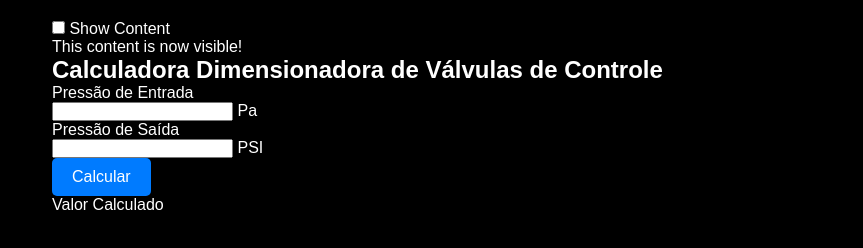
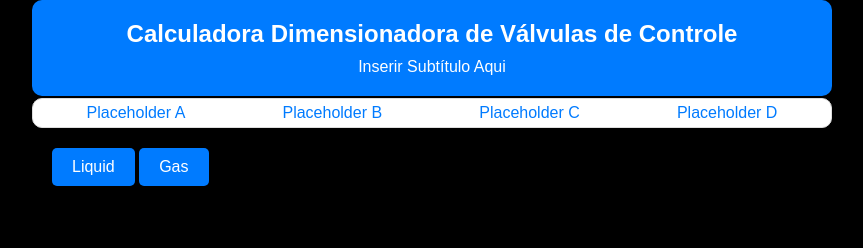
Before and after one commit to Jonas-SLA/valve-sizing-calculator, a plain HTML site: page index.html in a window 1280 px wide. Shown: the whole page, without its empty margins (208-1071 px from the left). Drawn offline with Linux system fonts and the light colour scheme.

Commit message:
Update index.html

```diff
--- a/index.html
+++ b/index.html
@@ -10,65 +10,104 @@
     <!-- Main Div for whole project formatting -->
     <div class="container">
 
+        <!-- Title Box Div -->
+        <div class="title-box">
+            <!-- Header with Title and Information -->
+            <header>
+                <h1>Calculadora Dimensionadora de Válvulas de Controle</h1>
+                <p>Inserir Subtítulo Aqui</p>
+            </header>
+        </div>
+
+        <!-- Navbar Div-->
+        <div class="navbar-box">
+            <nav>
+                <ul>
+                    <li>
+                        <a href="#Placeholder a">Placeholder A</a>
+                    </li>
+                    <li>
+                        <a href="#Placeholder b">Placeholder B</a>
+                    </li>
+                    <li>
+                        <a href="#Placeholder c">Placeholder C</a>
+                    </li>
+                    <li>
+                        <a href="#Placeholder d">Placeholder D</a>
+                    </li>
+                </ul>
+            </nav>
+        </div>
+
         <!-- Main Page Field -->
         <main>
+
             <!-- Image Edit Section -->
             <section id="img">
                 <img src="./img/imgtest.png">
             </section>
-            <!-- Parameters Section -->
-            <section id="parameters">
-                <!-- Checkbox 1 Declaration -->
-                <label>
-                    <input type="checkbox" id="toggleCheckbox">
-                    Show Content
-                </label>
-                <!-- Checkbox 1 Action -->
-                <div id="hiddenContent">
-                    <p>This content is now visible!</p>
+
+            <!-- Liquid or Gas Selector -->
+            <button id="liquidSelector" class="selector">Liquid</button>
+            <button id="gasSelector" class="selector">Gas</button>
+
+            <!-- Liquid Form -->
+            <form id="liquidForm" class="hidden">
+                <fieldset>
+                    <section>
+                        <!-- Liquid Fluid Selection Dropdown Button-->
+                        <div class="dropdown">
+                            <select id="liquidFluidSelect">
+                                <option value="0">---------</option>
+                                <option value="1">Fluid 1</option>
+                                <option value="2">Fluid 2</option>
+                            </select>
                         </div>
-            </section>
-            <!-- Calculator Section -->
-            <section id="calculator">
-                <!-- Form to Get Inputs -->
-                <form id="form">
-                    <h1 id="title">
-                        <!-- Title H1 -->
-                        Calculadora Dimensionadora de Válvulas de Controle
-                    </h1>
-                    <!-- Pressure IN Input Box -->
+                        <!-- Form Title -->
+                        <legend>Liquid Form Fields</legend>
+                        <!-- Liquid Form Input Boxes -->
                         <div class="inputBox">
                             <label for="pressureIN">
                                 Pressão de Entrada
                             </label>
                             <div class="inputField">
-                            <input type="number" id="pressureIN" required>
+                                <input type="number" id="pressureIN" min="0" required>
                                 <span>Pa</span>
                             </div>
                         </div>
-                    <!-- Pressure OUT Input Box -->
-                    <div class="inputBox">
-                        <label for="pressureOUT">
-                            Pressão de Saída
-                        </label>
-                        <div class="inputField">
-                            <input type="number" id="pressureOUT" required>
-                            <span>PSI</span>
-                        </div>
-                    </div>
+                    </section>
+                </fieldset>
+
+                <!-- End Form Button -->
                 <button id="calculate">
                     Calcular
                 </button>
             </form>
-                <div id="infos">
-                    <div id="result">
-                        <div id="dim">
-                            <span id="value"></span>
-                            <span>Valor Calculado</span>
-                        </div>
+
+            <!-- Gas Form -->
+            <form id="gasForm" class="hidden">
+                <fieldset>
+                    <section>
+                        <!-- Form Title -->
+                        <legend>Gas Form Fields</legend>
+                        <div class="inputBox">
+                            <label for="pressureIN">
+                                Pressão de Entrada
+                            </label>
+                            <div class="inputField">
+                                <input type="number" id="pressureIN" min="0" required>
+                                <span>Pa</span>
                             </div>
                         </div>
                     </section>
+
+                </fieldset>
+
+                <!-- End Form Button -->
+                <button id="calculate">
+                    Calcular
+                </button>
+            </form>
         </main>
     </div>
     <script src="index.js"></script>
```
Lines whose indentation alone changed are shown as unchanged.
